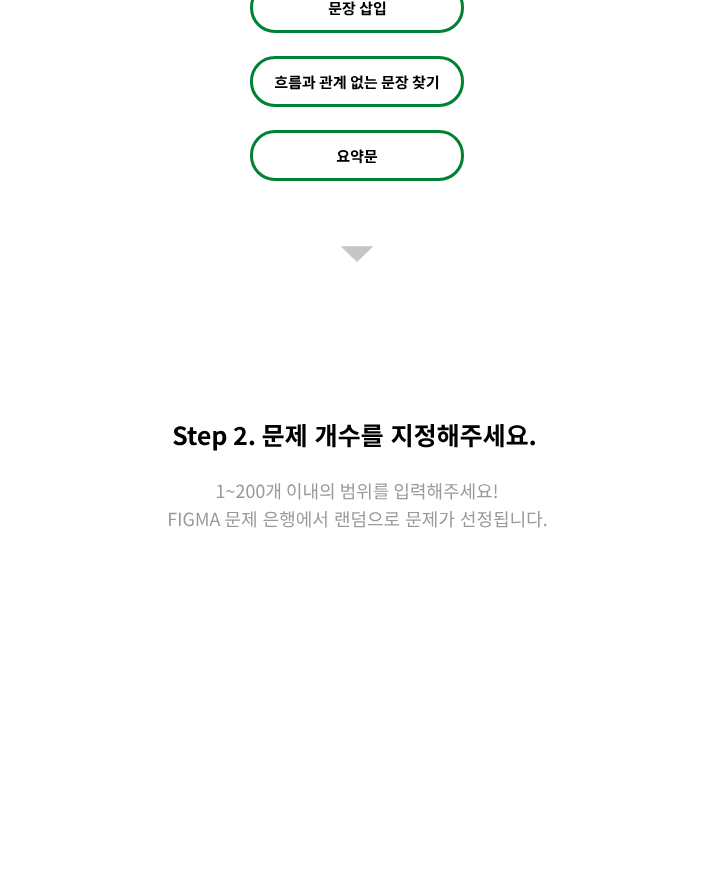
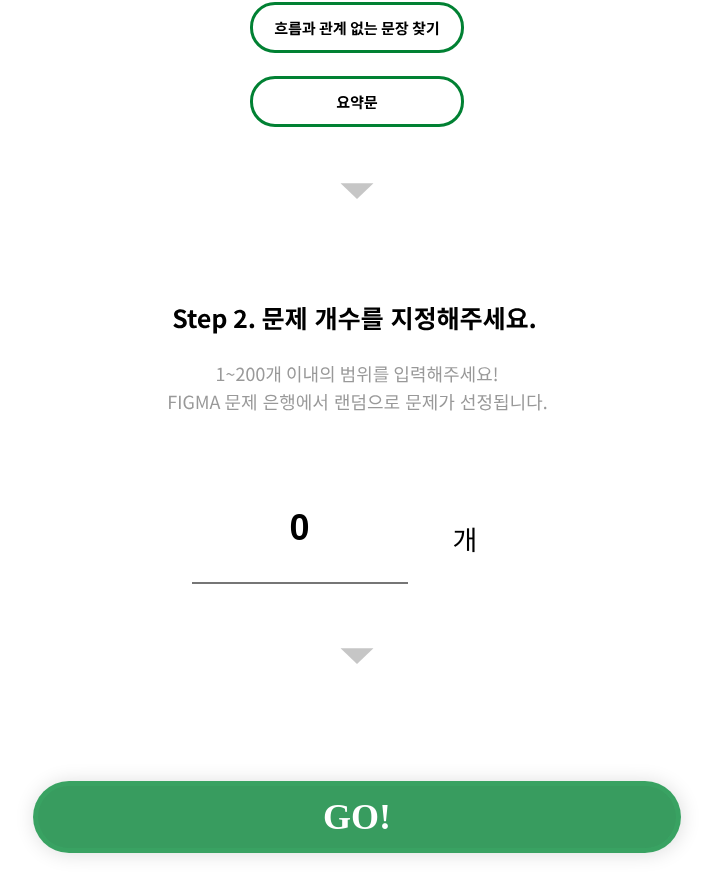
Before and after one commit to makgirlygirl/grad-frontend, a React (Create React App) app: page /bank in a window 1280 px wide. Shown: the part 800-1696 px from the top of the page, without its empty margins (283-998 px from the left). Before the commit the page ends 1400 px from the top, so only its background shows below. Built offline with nearby package versions, Linux system fonts and the light colour scheme.

Commit message:
[#3][#11] 문제은행 페이지 1차 완성, router 추가

```diff
--- a/src/App.js
+++ b/src/App.js
@@ -4,6 +4,7 @@ import './App.css';
 import MainPage from './pages/MainPage';
 import BankPage from './pages/BankPage';
 import CreatorPage from './pages/CreatorPage';
+import BankResultPage from './pages/BankResultPage';
 
 const App = () => {
     return (
@@ -12,6 +13,7 @@ const App = () => {
           <Route element={<MainPage/>} exact path="/"/>
           <Route element={<BankPage/>} exact path="/bank"/>
           <Route element={<CreatorPage/>} exact path="/creator"/>
+          <Route element={<BankResultPage/>} exact path="/bank/result"/>
       </Routes>
       </>
     );
--- a/src/pages/BankPage.js
+++ b/src/pages/BankPage.js
@@ -1,10 +1,8 @@
 import React, { useEffect, useState } from "react";
 import styled from 'styled-components';
 import Header from "../components/Header";
-import Bank from "../assets/category/bank_unchecked.svg";
 import Creator from "../assets/category/creator_unchecked.svg";
 import Bank_checked from '../assets/category/bank_checked.svg';
-import Creator_checked from "../assets/category/creator_checked.svg";
 import { Link } from "react-router-dom";
 import Step1_Question from "../assets/bank/bank_step1.svg";
 import Step2_Question from "../assets/bank/bank_step2.svg";
@@ -21,6 +19,10 @@ const BankPage = () => {
         );
         console.log(questionTypeList);
     };
+    const [questionNum, setQuestionNum] = useState(0);
+    const onChangeQuestionNum = (e) => {
+        setQuestionNum(e.target.value);
+    }
     return (
       <Wrapper>
       <Header/>
@@ -28,15 +30,28 @@ const BankPage = () => {
             <Link to='/bank'><img src={Bank_checked} alt="bank_checked"/></Link>
             <Link to='/creator'><img src={Creator} alt="creator_unchecked"/></Link>
         </CategoryWrapper>
-        <BoxWrapper>
+        <div>
             <TextWrapper><img src={Step1_Question}/></TextWrapper>
             <QuestionTypeList onClick={onClickType} questionTypeList={questionTypeList}/>
-            <TextWrapper><img src={Arrow}/></TextWrapper>
-        </BoxWrapper>
+        </div>
+        <TextWrapper><img src={Arrow}/></TextWrapper>
+        <div>
+        <TextWrapper><img src={Step2_Question}/></TextWrapper>
         <TypeWrapper>
-            <TextWrapper><img src={Step2_Question}/></TextWrapper>
-
+            <InputLine
+                key="questionNum"
+                value={questionNum}
+                onChange={onChangeQuestionNum}
+            />
+            <TextWrapper>개</TextWrapper>
         </TypeWrapper>
+        </div>
+        <TextWrapper><img src={Arrow}/></TextWrapper>
+        <QuestionWrapper>
+            <Link to="/bank/result">
+                <Button>GO!</Button>
+            </Link>
+        </QuestionWrapper>
       </Wrapper>
 
     );
@@ -51,18 +66,57 @@ const CategoryWrapper = styled.div`
   justify-content : center;
   padding: 2rem;
 `;
-const BoxWrapper = styled.div`
-    padding: 2rem;
+const QuestionWrapper = styled.div`
+    display: flex;
+    justify-content:center;
+    padding: 4rem;
 `
 const TextWrapper = styled.div`
-    width: 100%;
     display: flex;
     justify-content:center;
-    padding: 3rem;
+    padding: 2.5rem;
+    font-size: 1.5rem;
 `;
 const TypeWrapper = styled.div`
     width: 100%;
     display: flex;
     justify-content:center;
 `;
+const InputLine = styled.input`
+    resize: none;
+    width: 12rem;
+    height: 2rem;
+    font-size: 2rem;
+    font-weight: 900;
+    padding: 3rem;
+    border-right:0px;
+    border-top:0px;
+    border-left:0px;
+    border-bottom-width:1;
+    background: transparent;
+    text-align: center;
+    outline: none;
+    @media (max-width: 750px) {
+        width: 50%;
+        height: 1.5rem;
+    }@media (max-width: 420px) {
+        width: 80%;
+    }
+`; //  height: ${(props) => props.height || "10rem"};
+
+const Button = styled.button`
+    width: 36rem;
+    height: 4rem;
+    background: rgba(1, 129, 51, 0.78);
+    border: 5px solid rgba(58, 166, 100, 0.64);
+    box-shadow: 1px 1px 20px #ddd;
+    border-radius: 3rem;
+    font-size: 2rem;
+    font-family: 'Noto Sans KR';
+    font-weight: 700;
+    color: white;
+    &:hover{
+        box-shadow: 0px 4px 4px rgba(0, 0, 0, 0.25);
+      }
+`
 export default BankPage;
--- /dev/null
+++ b/src/pages/BankResultPage.js
@@ -0,0 +1,30 @@
+import React, { useEffect, useState } from "react";
+import styled from 'styled-components';
+import Header from "../components/Header";
+import Creator from "../assets/category/creator_unchecked.svg";
+import Bank_checked from '../assets/category/bank_checked.svg';
+import { Link } from "react-router-dom";
+
+const BankResultPage = () => {
+    return (
+        <>
+        <Header/>
+        <CategoryWrapper>
+            <Link to='/bank'><img src={Bank_checked} alt="bank_checked"/></Link>
+            <Link to='/creator'><img src={Creator} alt="creator_unchecked"/></Link>
+        </CategoryWrapper>
+        </>
+
+    );
+}
+export default BankResultPage;
+
+const Wrapper = styled.div`
+    width: 100%;
+`;
+const CategoryWrapper = styled.div`
+  width: 100%;
+  display: flex;
+  justify-content : center;
+  padding: 2rem;
+`;
```
Also changed, not shown: src/assets/main/btn-go-pressed.svg (added), src/assets/main/btn-go.svg (renamed from src/assets/main/button_GO.svg).
